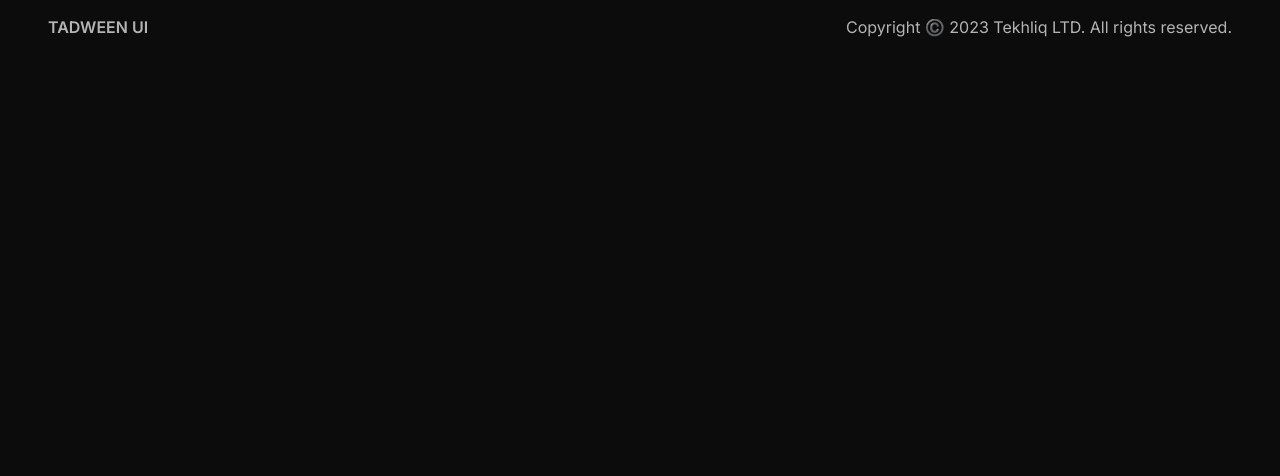
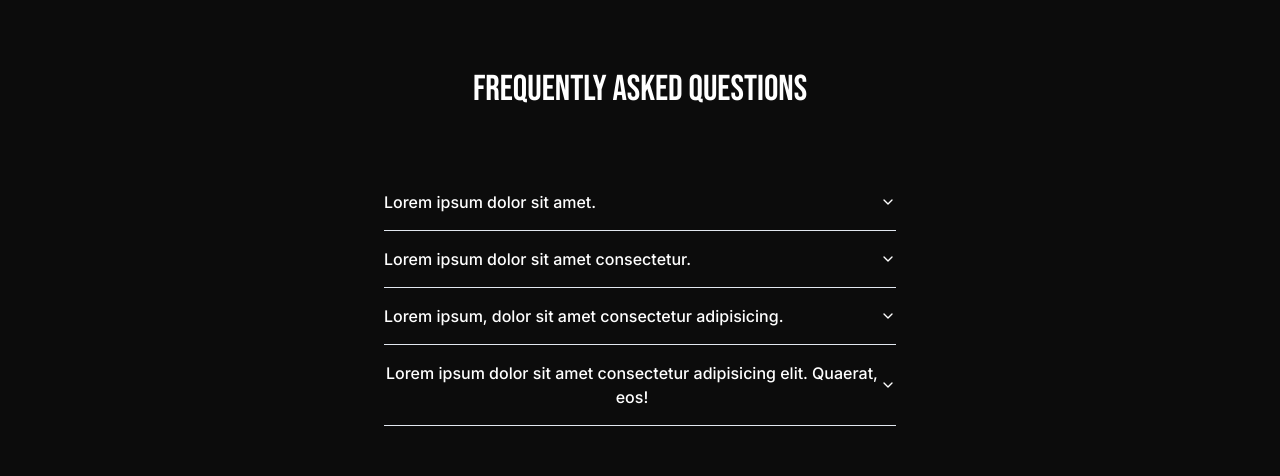
Before and after one commit to TekhliqAI/LowResourceUrduTTS, a Next.js app: page / in a window 1280 px wide. Shown: the part 2024-2500 px from the top of the page. Before the commit the page ends 2087 px from the top, so only its background shows below. Built offline with nearby package versions, Linux system fonts and the light colour scheme.

Commit message:
add FAQ section

```diff
--- a/package.json
+++ b/package.json
@@ -9,6 +9,7 @@
     "lint": "next lint"
   },
   "dependencies": {
+    "@radix-ui/react-accordion": "^1.1.2",
     "@radix-ui/react-navigation-menu": "^1.1.4",
     "@radix-ui/react-slot": "^1.0.2",
     "class-variance-authority": "^0.7.0",
--- a/src/app/page.jsx
+++ b/src/app/page.jsx
@@ -3,6 +3,7 @@ import { Header } from "@/components/Header";
 import UploadSection from "@/components/UploadSection";
 import FeaturedCard from "@/components/FeaturedCard";
 import FeaturedSection from "@/components/FeaturedSection";
+import FaqSection from "@/components/FaqSection";
 
 export default function Home() {
   return (
@@ -10,6 +11,7 @@ export default function Home() {
       <Header />
       <UploadSection />
       <FeaturedSection />
+      <FaqSection />
       <Footer />
     </main>
   );
--- /dev/null
+++ b/src/components/FaqSection.jsx
@@ -0,0 +1,42 @@
+import { Accordion, AccordionContent, AccordionItem, AccordionTrigger } from "@/components/ui/accordion";
+import { Bebas_Neue } from "next/font/google";
+
+const bebas = Bebas_Neue({ subsets: ["latin"], weight: "400" });
+
+const FaqSection = () => {
+  return (
+    <section className="flex flex-col px-96 border-b-[1px] py-20 text-white gap-16 items-center border-white border-opacity-20">
+      <h2 className={`${bebas.className}  text-4xl font-semibold  `}>Frequently Asked Questions</h2>
+
+      <Accordion className="w-full" type="single" collapsible>
+        <AccordionItem value="item-1">
+          <AccordionTrigger>Lorem ipsum dolor sit amet.</AccordionTrigger>
+          <AccordionContent>
+            Lorem ipsum dolor sit amet consectetur adipisicing elit. Debitis vero minima nemo modi odit veniam at itaque
+            hic culpa sapiente.
+          </AccordionContent>
+        </AccordionItem>
+        <AccordionItem value="item-2">
+          <AccordionTrigger>Lorem ipsum dolor sit amet consectetur.</AccordionTrigger>
+          <AccordionContent>
+            Lorem ipsum dolor sit amet, consectetur adipisicing elit. Amet distinctio, iste dicta similique assumenda
+            quasi minus nobis ut numquam expedita quam. Quas quae quidem consequatur voluptate fuga, facere alias esse?
+          </AccordionContent>
+        </AccordionItem>
+        <AccordionItem value="item-3">
+          <AccordionTrigger>Lorem ipsum, dolor sit amet consectetur adipisicing.</AccordionTrigger>
+          <AccordionContent>Lorem ipsum dolor sit amet consectetur adipisicing elit. Dolorem, amet?</AccordionContent>
+        </AccordionItem>
+        <AccordionItem value="item-4">
+          <AccordionTrigger>Lorem ipsum dolor sit amet consectetur adipisicing elit. Quaerat, eos!</AccordionTrigger>
+          <AccordionContent>
+            Lorem ipsum dolor sit amet consectetur adipisicing elit. Numquam porro veniam, nobis harum recusandae saepe
+            culpa beatae deleniti dolore laborum ratione nisi a distinctio libero.
+          </AccordionContent>
+        </AccordionItem>
+      </Accordion>
+    </section>
+  );
+};
+
+export default FaqSection;
--- /dev/null
+++ b/src/components/ui/accordion.jsx
@@ -0,0 +1,43 @@
+"use client"
+
+import * as React from "react"
+import * as AccordionPrimitive from "@radix-ui/react-accordion"
+import { ChevronDown } from "lucide-react"
+
+import { cn } from "@/lib/utils"
+
+const Accordion = AccordionPrimitive.Root
+
+const AccordionItem = React.forwardRef(({ className, ...props }, ref) => (
+  <AccordionPrimitive.Item ref={ref} className={cn("border-b", className)} {...props} />
+))
+AccordionItem.displayName = "AccordionItem"
+
+const AccordionTrigger = React.forwardRef(({ className, children, ...props }, ref) => (
+  <AccordionPrimitive.Header className="flex">
+    <AccordionPrimitive.Trigger
+      ref={ref}
+      className={cn(
+        "flex flex-1 items-center justify-between py-4 font-medium transition-all hover:underline [&[data-state=open]>svg]:rotate-180",
+        className
+      )}
+      {...props}>
+      {children}
+      <ChevronDown className="h-4 w-4 shrink-0 transition-transform duration-200" />
+    </AccordionPrimitive.Trigger>
+  </AccordionPrimitive.Header>
+))
+AccordionTrigger.displayName = AccordionPrimitive.Trigger.displayName
+
+const AccordionContent = React.forwardRef(({ className, children, ...props }, ref) => (
+  <AccordionPrimitive.Content
+    ref={ref}
+    className="overflow-hidden text-sm transition-all data-[state=closed]:animate-accordion-up data-[state=open]:animate-accordion-down"
+    {...props}>
+    <div className={cn("pb-4 pt-0", className)}>{children}</div>
+  </AccordionPrimitive.Content>
+))
+
+AccordionContent.displayName = AccordionPrimitive.Content.displayName
+
+export { Accordion, AccordionItem, AccordionTrigger, AccordionContent }
```
Also changed, not shown: 1 other file (tests, documents, lock files or other folders).
